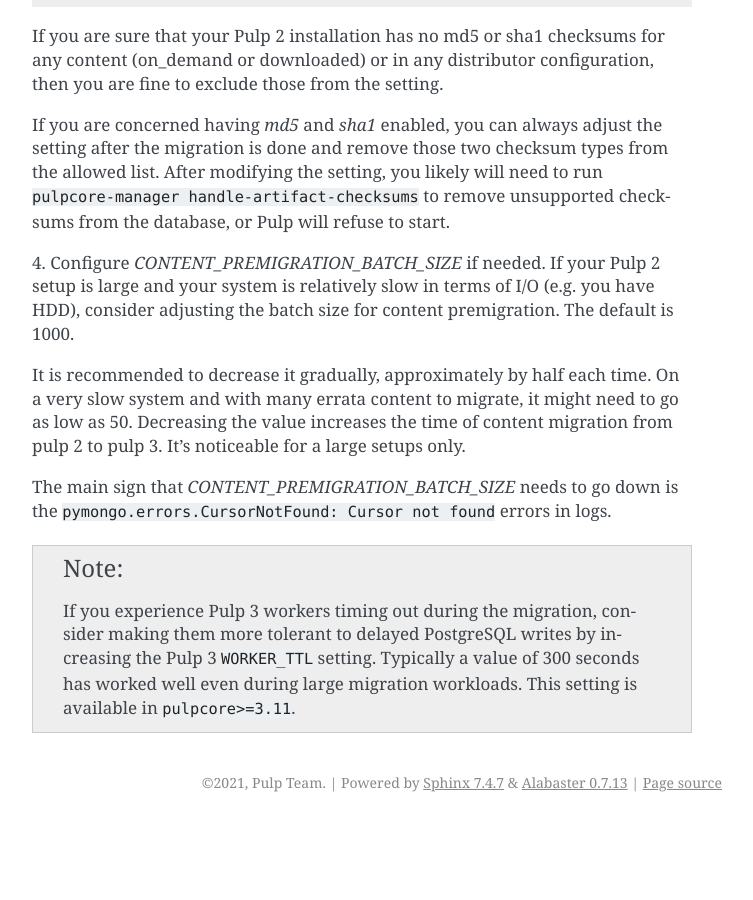
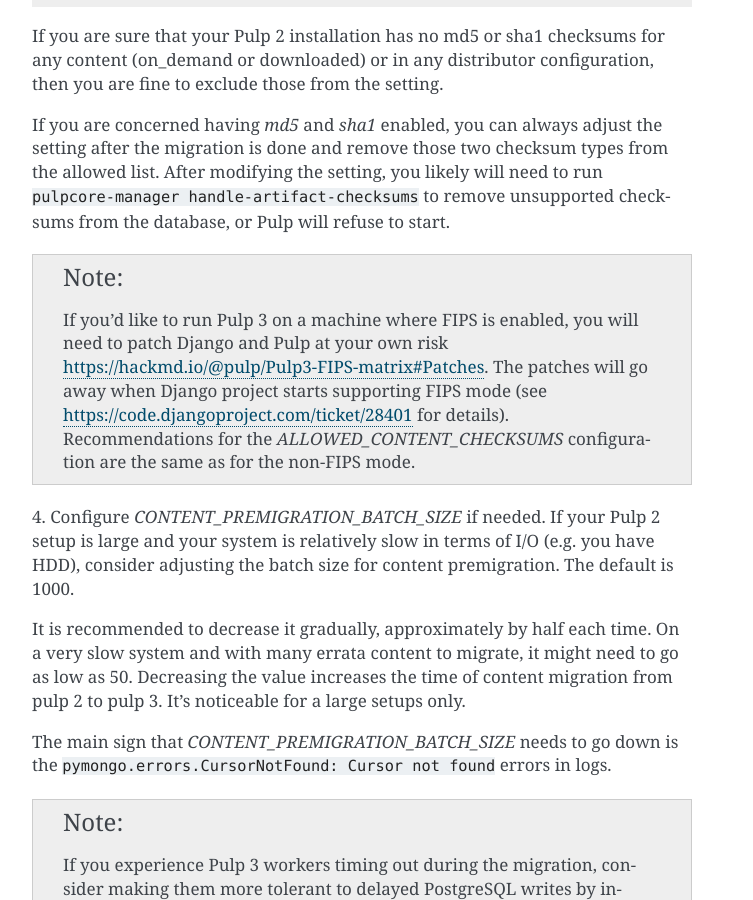
Before and after one commit to pulp/pulp-2to3-migration, a Sphinx documentation site: the page built from docs/configuration.rst, in a window 1280 px wide and 900 px high, scrolled down 1689 px. Shown: the whole window, without its empty margins (388-1141 px from the left). Built offline with Sphinx 7.4.7, drawn with Linux system fonts in a browser that asks for light colours; before the commit the page ends 2511 px from its top, so only the background shows below that.

Commit message:
Add a note about migrating to a FIPS machine.
closes #7992
https://pulp.plan.io/issues/7992

```diff
--- a/docs/configuration.rst
+++ b/docs/configuration.rst
@@ -77,6 +77,16 @@
 the setting, you likely will need to run ``pulpcore-manager handle-artifact-checksums`` to remove
 unsupported checksums from the database, or Pulp will refuse to start.
 
+.. note::
+
+    If you'd like to run Pulp 3 on a machine where FIPS is enabled, you will need to patch
+    Django and Pulp at your own risk https://hackmd.io/@pulp/Pulp3-FIPS-matrix#Patches. The
+    patches will go away when Django project starts supporting FIPS mode (see
+    https://code.djangoproject.com/ticket/28401 for details).
+    Recommendations for the `ALLOWED_CONTENT_CHECKSUMS` configuration are the same as for
+    the non-FIPS mode.
+
+
 4. Configure `CONTENT_PREMIGRATION_BATCH_SIZE` if needed.
 If your Pulp 2 setup is large and your system is relatively slow in terms of I/O (e.g. you have
 HDD), consider adjusting the batch size for content premigration. The default is 1000.
```
Also changed, not shown: 1 other file.
